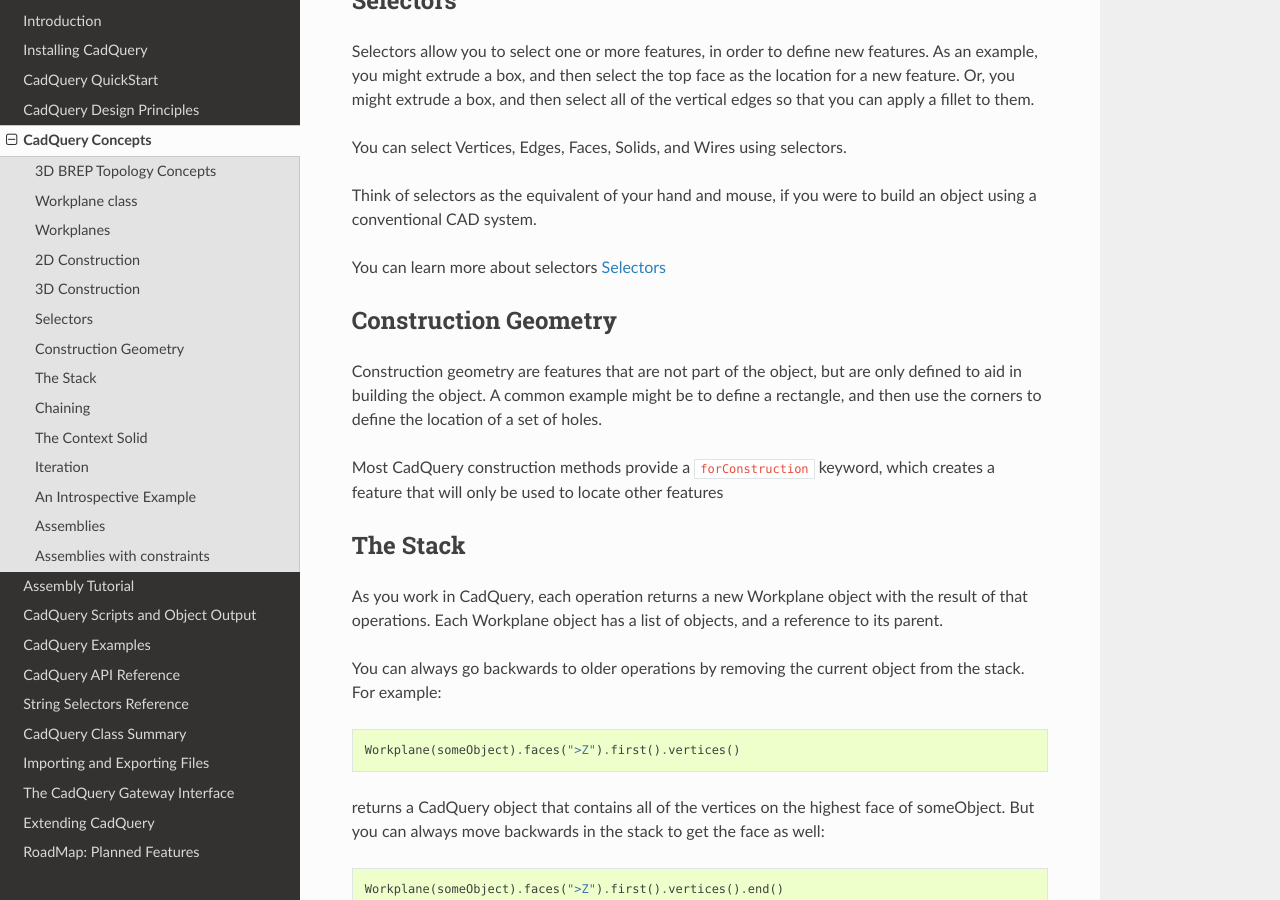
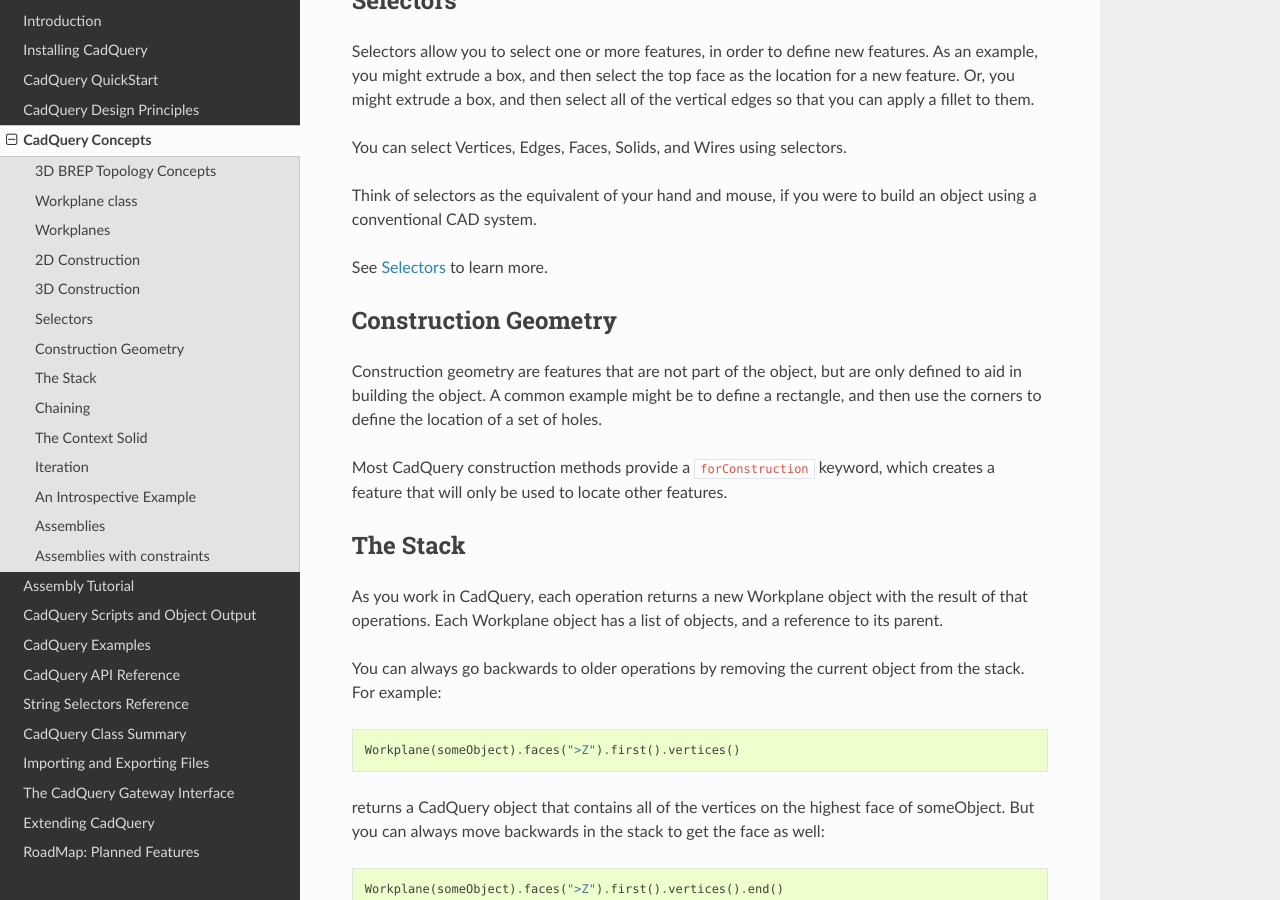
Before and after one commit to CadQuery/cadquery, a Sphinx documentation site: the page built from doc/primer.rst, in a window 1280 px wide and 900 px high, scrolled down 1874 px. Built offline with Sphinx 7.4.7 and the Read the Docs theme 2.0.0, drawn with Linux system fonts in a browser that asks for light colours.

Commit message:
Fix documentation wording

```diff
--- a/doc/primer.rst
+++ b/doc/primer.rst
@@ -90,7 +90,7 @@
 
 Think of selectors as the equivalent of your hand and mouse, if you were to build an object using a conventional CAD system.
 
-You can learn more about selectors :ref:`selectors`
+See :ref:`selectors` to learn more.
 
 
 Construction Geometry
@@ -99,7 +99,7 @@
 A common example might be to define a rectangle, and then use the corners to define the location of a set of holes.
 
 Most CadQuery construction methods provide a ``forConstruction`` keyword, which creates a feature that will only be used
-to locate other features
+to locate other features.
 
 
 The Stack
```
